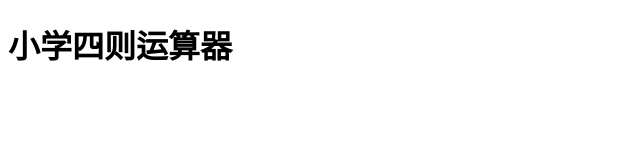
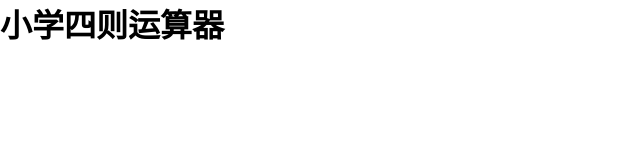
Before and after one commit to xhw2333/calculator, an Electron app: page index.html in a window 800 px wide. Shown: the whole page, without its empty margins (0-640 px from the left). Drawn offline with Linux system fonts and the light colour scheme.

Commit message:
添加css文件、txt文件

```diff
--- /dev/null
+++ b/css/index.css
@@ -0,0 +1,4 @@
+*{
+    margin: 0;
+    padding: 0;
+}
--- a/index.html
+++ b/index.html
@@ -5,6 +5,7 @@
     <meta http-equiv="X-UA-Compatible" content="IE=edge">
     <meta name="viewport" content="width=device-width, initial-scale=1.0">
     <title>小学四则运算器</title>
+    <link rel="stylesheet" href="./css/index.css">
 </head>
 <body>
     <h1>小学四则运算器</h1>
```
Also changed, not shown: static/Grade.txt (added), static/answerfile.txt (added), static/exercisefile.txt (added).
